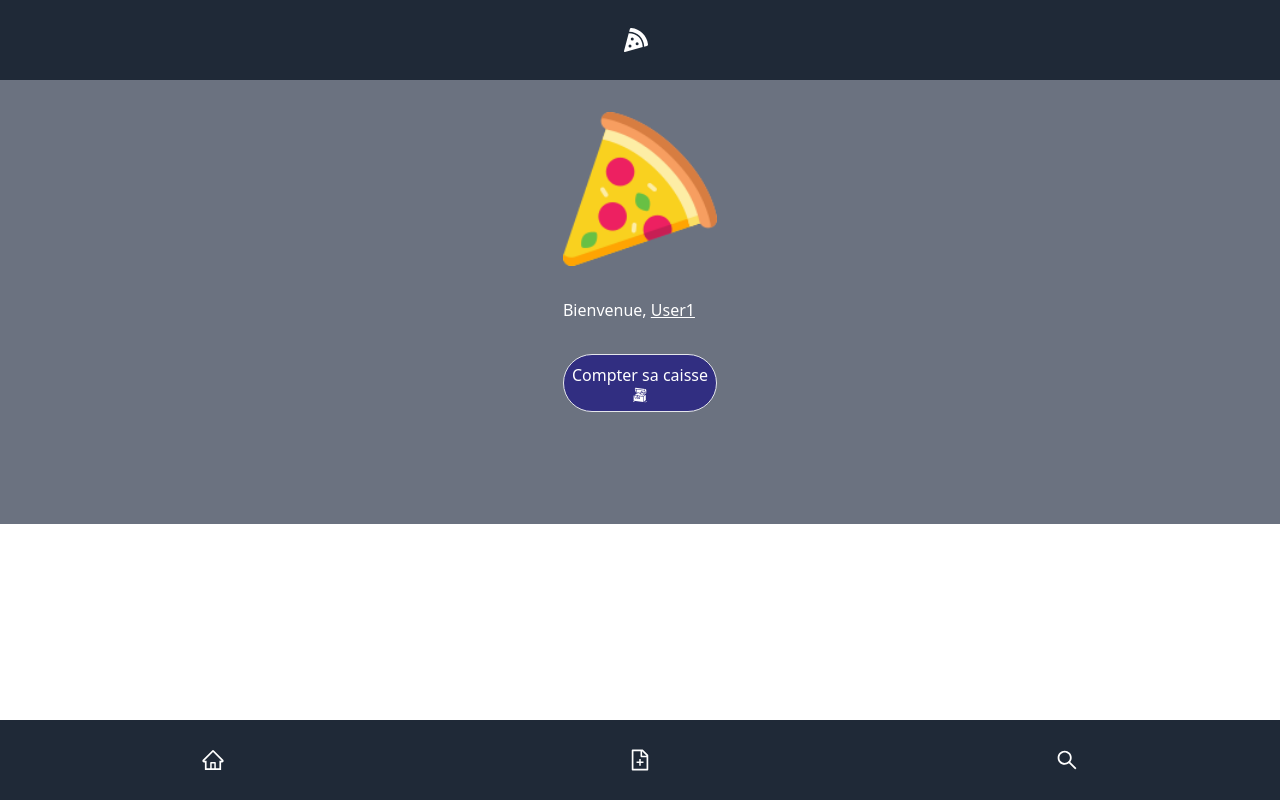
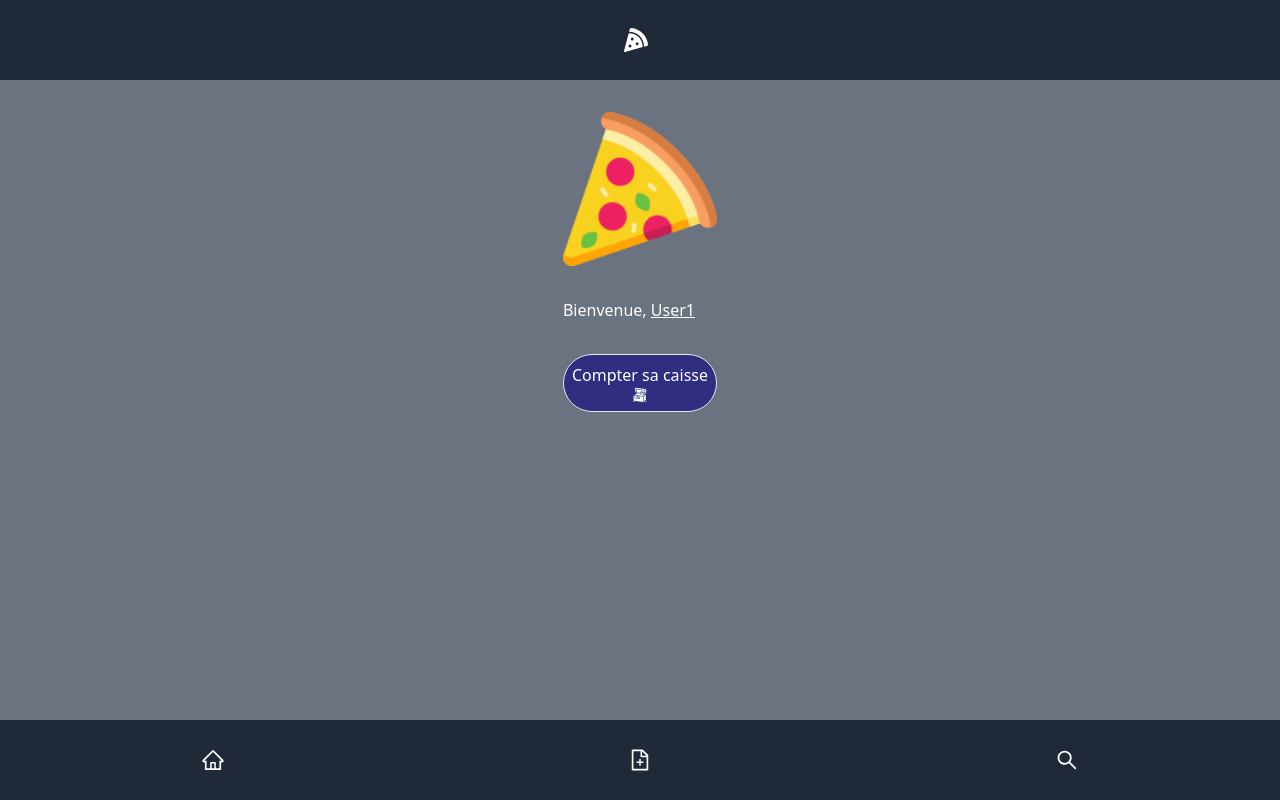
Before and after one commit to ecandotti/PizzApp, a React (Create React App) app: page / in a window 1280 px wide. Built offline with nearby package versions, Linux system fonts and the light colour scheme; no server answers.

Commit message:
fix height to 80vh to patch no occuped zone

```diff
--- a/src/components/Main.jsx
+++ b/src/components/Main.jsx
@@ -8,10 +8,11 @@ const Main = () => {
 
     const MainStyle = {
         marginTop: '10vh',
-        marginBottom: '10vh'
+        marginBottom: '10vh',
+        height: '80vh'
     }
     return(
-        <div className="flex-1 flex flex-col flex-nowrap h-full mx-auto p-8 space-y-8" style={MainStyle}>
+        <div className="flex flex-col flex-nowrap h-full mx-auto p-8 space-y-8 h-full" style={MainStyle}>
             <img src={logo} alt="Logo"/>
             <h2>Bienvenue, <u>User1</u></h2>
             <div className="flex flex-row flex-nowrap items-center"><div className="border bg-indigo-900 rounded-full p-2 text-white mx-auto cursor-not-allowed">Compter sa caisse <GiOpenTreasureChest className="mx-auto"/></div></div>
```
